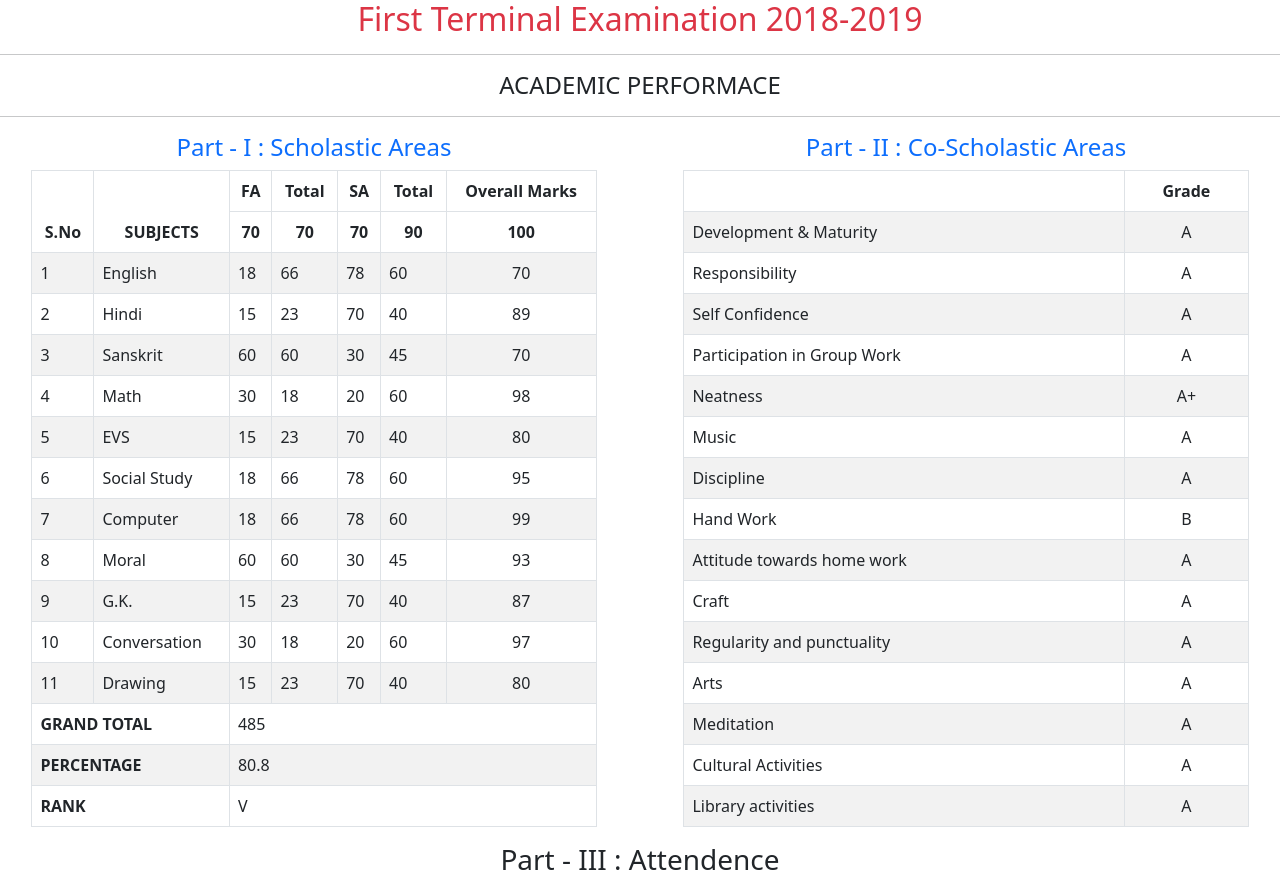
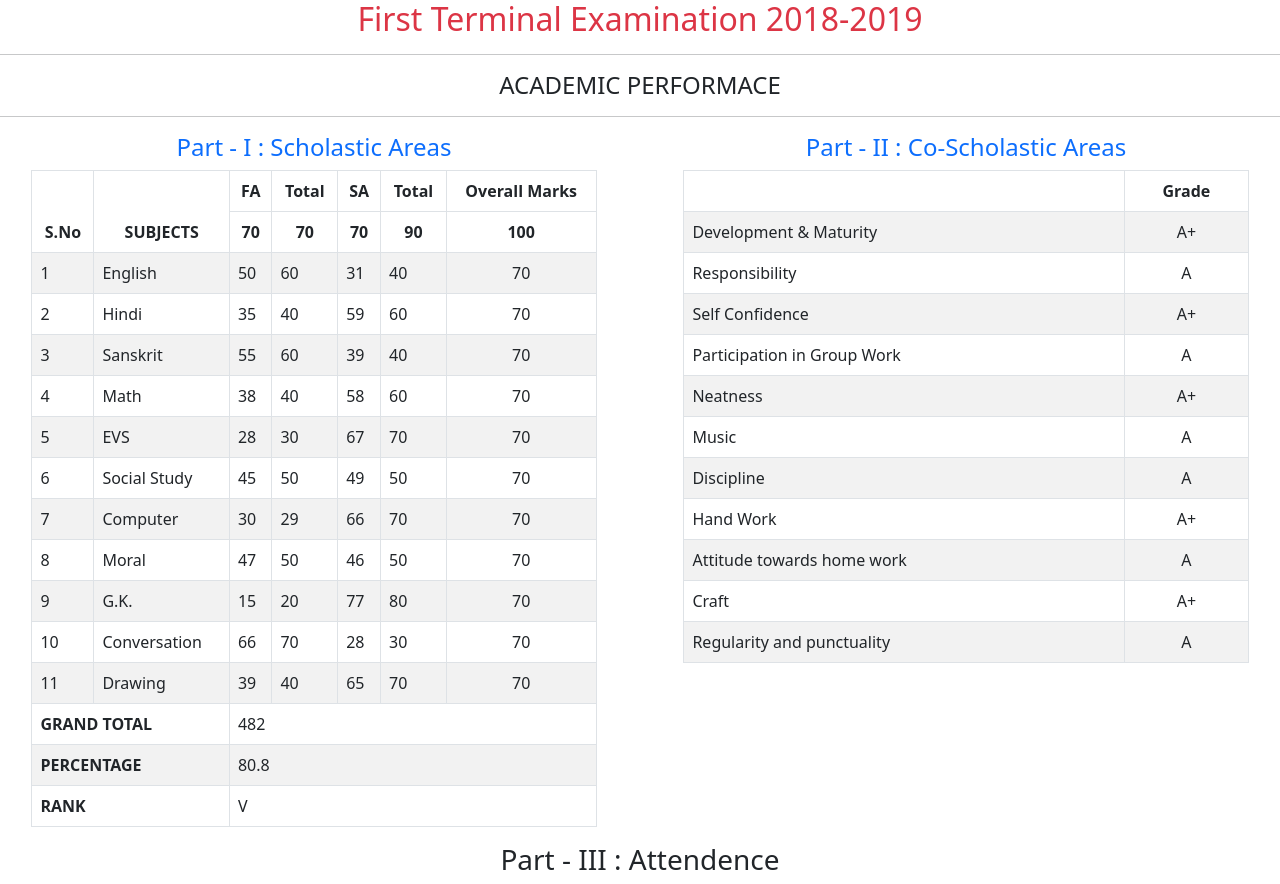
Before and after one commit to ShailajaTripathi/marksheet, a React (Create React App) app: page / in a window 1280 px wide. Shown: the top 884 px of the page. Built offline with nearby package versions, Linux system fonts and the light colour scheme.

Commit message:
json file added

```diff
--- /dev/null
+++ b/src/components/JsonData/FirstPart.json
@@ -0,0 +1,101 @@
+[
+  {
+    "id": 1,
+    "subject": "English",
+    "fa": "50",
+    "fmarks": "60",
+    "sa": "31",
+    "smarks": "40",
+    "total": "70"
+  },
+  {
+    "id": 2,
+    "subject": "Hindi",
+    "fa": "35",
+    "fmarks": "40",
+    "sa": "59",
+    "smarks": "60",
+    "total": "70"
+  },
+  {
+    "id": 3,
+    "subject": "Sanskrit",
+    "fa": "55",
+    "fmarks": "60",
+    "sa": "39",
+    "smarks": "40",
+    "total": "70"
+  },
+  {
+    "id": 4,
+    "subject": "Math",
+    "fa": "38",
+    "fmarks": "40",
+    "sa": "58",
+    "smarks": "60",
+    "total": "90"
+  },
+  {
+    "id": 5,
+    "subject": "EVS",
+    "fa": "28",
+    "fmarks": "30",
+    "sa": "67",
+    "smarks": "70",
+    "total": "95"
+  },
+  {
+    "id": 6,
+    "subject": "Social Study",
+    "fa": "45",
+    "fmarks": "50",
+    "sa": "49",
+    "smarks": "50",
+    "total": "94"
+  },
+  {
+    "id": 7,
+    "subject": "Computer",
+    "fa": "30",
+    "fmarks": "29",
+    "sa": "66",
+    "smarks": "70",
+    "total": "92"
+  },
+  {
+    "id": 8,
+    "subject": "Moral",
+    "fa": "47",
+    "fmarks": "50",
+    "sa": "46",
+    "smarks": "50",
+    "total": "100"
+  },
+  {
+    "id": 9,
+    "subject": "G.K.",
+    "fa": "15",
+    "fmarks": "20",
+    "sa": "77",
+    "smarks": "80",
+    "total": "93"
+  },
+  {
+    "id": 10,
+    "subject": "Conversation",
+    "fa": "66",
+    "fmarks": "70",
+    "sa": "28",
+    "smarks": "30",
+    "total": "96"
+  },
+  {
+    "id": 11,
+    "subject": "Drawing",
+    "fa": "39",
+    "fmarks": "40",
+    "sa": "65",
+    "smarks": "70",
+    "total": "98"
+  }
+]
--- /dev/null
+++ b/src/components/JsonData/GradingPart.json
@@ -0,0 +1,44 @@
+[
+  {
+    "id": 1,
+    "range": "91-100",
+    "grade": "A1",
+    "remarks": "Excellent"
+  },
+  {
+    "id": 2,
+    "range": "81-90",
+    "grade": "A2",
+    "grades": "Very Good"
+  },
+  {
+    "id": 3,
+    "range": "71-80",
+    "grade": "B1",
+    "remarks": "Good"
+  },
+  {
+    "id": 4,
+    "range": "61-70",
+    "grade": "B2",
+    "remarks": "Satisfactory"
+  },
+  {
+    "id": 5,
+    "range": "51-60",
+    "grade": "C1",
+    "remarks": "Satisfactory"
+  },
+  {
+    "id": 6,
+    "range": "40-50",
+    "grade": "C2",
+    "remarks": "Satisfactory"
+  },
+  {
+    "id": 7,
+    "range": "Below 40",
+    "grade": "D",
+    "remarks": "Fail:Poor"
+  }
+]
--- /dev/null
+++ b/src/components/JsonData/SecondPart.json
@@ -0,0 +1,57 @@
+[
+  {
+    "id": 1,
+    "subject": "Development & Maturity",
+    "grade": "A+"
+  },
+  {
+    "id": 2,
+    "subject": "Responsibility",
+    "grade": "A"
+  },
+  {
+    "id": 3,
+    "subject": "Self Confidence",
+    "grade": "A+"
+  },
+  {
+    "id": 4,
+    "subject": "Participation in Group Work",
+    "grade": "A"
+  },
+  {
+    "id": 5,
+    "subject": "Neatness",
+    "grade": "A+"
+  },
+  {
+    "id": 6,
+    "subject": "Music",
+    "grade": "A"
+  },
+  {
+    "id": 7,
+    "subject": "Discipline",
+    "grade": "A"
+  },
+  {
+    "id": 8,
+    "subject": "Hand Work",
+    "grade": "A+"
+  },
+  {
+    "id": 9,
+    "subject": "Attitude towards home work",
+    "grade": "A"
+  },
+  {
+    "id": 10,
+    "subject": "Craft",
+    "grade": "A+"
+  },
+  {
+    "id": 11,
+    "subject": "Regularity and punctuality",
+    "grade": "A"
+  }
+]
--- /dev/null
+++ b/src/components/JsonData/ThirdPart.json
@@ -0,0 +1,8 @@
+[
+    {
+      "id": 1,
+      "subject": "Term -I",
+     "fnum":"83",
+     "snum":"83",
+    "tnum":"100"    }
+  ]
--- a/src/components/academic/FirstPart.jsx
+++ b/src/components/academic/FirstPart.jsx
@@ -1,13 +1,16 @@
 import React from "react";
 import Table from "react-bootstrap/Table";
+import TableTitle from "./TableTitle";
 import "./styles/firstPart.css";
 import '../../assets/css/table.css';
+import fdata from '../JsonData/FirstPart.json';
+
 function FirstPart() {
+
   return (
     <div className="tables">
-      <h3 className="text-primary tableTitle">
-          Part - I : Scholastic Areas
-      </h3>
+
+      <TableTitle title="Part - I : Scholastic Areas"/>
       <Table striped bordered hover>
         <thead>
           <tr>
@@ -31,112 +34,26 @@ function FirstPart() {
             <td className="border-top fw-bold">100</td>
           </tr>
         </thead>
+        {console.log("fdata",fdata)}
         <tbody className="tableBody">
+          {fdata.map((e)=>(
           <tr>
-            <td>1</td>
-            <td>English</td>
-            <td>18</td>
-            <td>66</td>
-            <td>78</td>
-            <td>60</td>
+            <td>{e.id}</td>
+            <td>{e.subject}</td>
+            <td>{e.fa}</td>
+            <td>{e.fmarks}</td>
+            <td>{e.sa}</td>
+            <td>{e.smarks}</td>
             <td className="text-center">70</td>
-          </tr>
-          <tr>
-            <td>2</td>
-            <td>Hindi</td>
-            <td>15</td>
-            <td>23</td>
-            <td>70</td>
-            <td>40</td>
-            <td className="text-center">89</td>
-          </tr>
-          <tr>
-            <td>3</td>
-            <td>Sanskrit</td>
-            <td>60</td>
-            <td>60</td>
-            <td>30</td>
-            <td>45</td>
-            <td className="text-center">70</td>
-          </tr>
-          <tr>
-            <td>4</td>
-            <td>Math</td>
-            <td>30</td>
-            <td>18</td>
-            <td>20</td>
-            <td>60</td>
-            <td className="text-center">98</td>
-          </tr>
-          <tr>
-            <td>5</td>
-            <td>EVS</td>
-            <td>15</td>
-            <td>23</td>
-            <td>70</td>
-            <td>40</td>
-            <td className="text-center">80</td>
-          </tr>
-          <tr>
-            <td>6</td>
-            <td>Social Study</td>
-            <td>18</td>
-            <td>66</td>
-            <td>78</td>
-            <td>60</td>
-            <td className="text-center">95</td>
-          </tr>
-          <tr>
-            <td>7</td>
-            <td>Computer</td>
-            <td>18</td>
-            <td>66</td>
-            <td>78</td>
-            <td>60</td>
-            <td className="text-center">99</td>
-          </tr>
-          <tr>
-            <td>8</td>
-            <td>Moral</td>
-            <td>60</td>
-            <td>60</td>
-            <td>30</td>
-            <td>45</td>
-            <td className="text-center">93</td>
-          </tr>
-          <tr>
-            <td>9</td>
-            <td>G.K.</td>
-            <td>15</td>
-            <td>23</td>
-            <td>70</td>
-            <td>40</td>
-            <td className="text-center">87</td>
-          </tr>
-          <tr>
-            <td>10</td>
-            <td>Conversation</td>
-            <td>30</td>
-            <td>18</td>
-            <td>20</td>
-            <td>60</td>
-            <td className="text-center">97</td>
-          </tr>
-          <tr>
-            <td>11</td>
-            <td>Drawing</td>
-            <td>15</td>
-            <td>23</td>
-            <td>70</td>
-            <td>40</td>
-            <td className="text-center">80</td>
-          </tr>
-          <tr>
-            <td colSpan={2} className="fw-bold text-uppercase">
-              Grand Total
+            </tr>
+              ))}
+               <tr>
+
+               <td colSpan={2} className="fw-bold text-uppercase">
+           Grand Total
             </td>
             <td colSpan={5} className="text-right">
-              485
+              482
             </td>
           </tr>
           <tr>
@@ -155,7 +72,7 @@ function FirstPart() {
               V
             </td>
           </tr>
-        </tbody>
+            </tbody>
       </Table>
     </div>
   );
--- a/src/components/academic/SecondPart.jsx
+++ b/src/components/academic/SecondPart.jsx
@@ -1,16 +1,14 @@
 import React from "react";
 import Table from "react-bootstrap/Table";
+import TableTitle from "./TableTitle";
 import './styles/secondPart.css';
 import '../../assets/css/table.css';
+import sdata from '../JsonData/SecondPart.json';
 
 function SecondPart() {
   return (
     <div className="tables">
-      <h3 className="text-primary tableTitle">
-        {/* <span className="square border border-bottom-0"> */}
-          Part - II : Co-Scholastic Areas
-        {/* </span> */}
-      </h3>
+   <TableTitle title= "Part - II : Co-Scholastic Areas"/>
       <Table striped bordered hover>
         <thead>
           <tr>
@@ -19,67 +17,12 @@ function SecondPart() {
           </tr>
         </thead>
         <tbody className="tableBody tables">
+        {sdata.map((e)=>(
           <tr>
-            <td>Development & Maturity</td>
-            <td className="text-center">A</td>
+            <td>{e.subject}</td>
+            <td className="text-center">{e.grade}</td>
           </tr>
-          <tr>
-            <td>Responsibility</td>
-            <td className="text-center">A</td>
-          </tr>
-          <tr>
-            <td>Self Confidence</td>
-            <td className="text-center">A</td>
-          </tr>
-          <tr>
-            <td>Participation in Group Work</td>
-            <td className="text-center">A</td>
-          </tr>
-          <tr>
-            <td>Neatness</td>
-            <td className="text-center">A+</td>
-          </tr>
-          <tr>
-            <td>Music</td>
-            <td className="text-center">A</td>
-          </tr>
-          <tr>
-            <td>Discipline</td>
-            <td className="text-center">A</td>
-          </tr>
-          <tr>
-            <td>Hand Work</td>
-            <td className="text-center">B</td>
-          </tr>
-          <tr>
-            <td>Attitude towards home work</td>
-            <td className="text-center">A</td>
-          </tr>
-          <tr>
-            <td>Craft</td>
-            <td className="text-center">A</td>
-          </tr>
-          <tr>
-            <td>Regularity and punctuality</td>
-            <td className="text-center">A</td>
-          </tr>
-          <tr>
-            <td>Arts</td>
-            <td className="text-center">A</td>
-          </tr>
-          <tr>
-            <td>Meditation</td>
-            <td className="text-center">A</td>
-          </tr>
-          <tr>
-            <td>Cultural Activities</td>
-            <td className="text-center">A</td>
-          </tr>
-          <tr>
-            <td>Library activities</td>
-            <td className="text-center">A</td>
-          </tr>
-
+          ))}
         </tbody>
       </Table>
     </div>
--- /dev/null
+++ b/src/components/academic/TableTitle.jsx
@@ -0,0 +1,11 @@
+import React from "react";
+
+function TableTitle(props) {
+  return (
+    <div>
+      <h3 className="text-primary tableTitle">{props.title}</h3>
+    </div>
+  );
+}
+
+export default TableTitle;
--- a/src/components/academic/ThirdPart.jsx
+++ b/src/components/academic/ThirdPart.jsx
@@ -1,11 +1,11 @@
 import React from "react";
 import Table from "react-bootstrap/Table";
 import "../../assets/css/table.css";
+import tdata from "../JsonData/ThirdPart.json";
 function ThirdPart() {
   return (
     <div className="tables">
       <h3>Part - III : Attendence </h3>
-
       <Table striped bordered hover>
         <thead>
           <tr>
@@ -16,12 +16,14 @@ function ThirdPart() {
           </tr>
         </thead>
         <tbody>
-          <tr>
-            <td className="text-uppercase">Term-I</td>
-            <td>83</td>
-            <td>83</td>
-            <td>100</td>
-          </tr>
+          {tdata.map((e) => (
+            <tr>
+              <td className="text-uppercase">{e.subject}</td>
+              <td>{e.fnum}</td>
+              <td>{e.snum}</td>
+              <td>{e.tnum}</td>
+            </tr>
+          ))}
         </tbody>
       </Table>
     </div>
--- a/src/components/academic/styles/firstPart.css
+++ b/src/components/academic/styles/firstPart.css
@@ -4,5 +4,4 @@
 }
 .tableTitle{
 font-size:x-large;
-
 }
```
Also changed, not shown: src/components/grading/Grading.jsx (+7 -34 lines).
